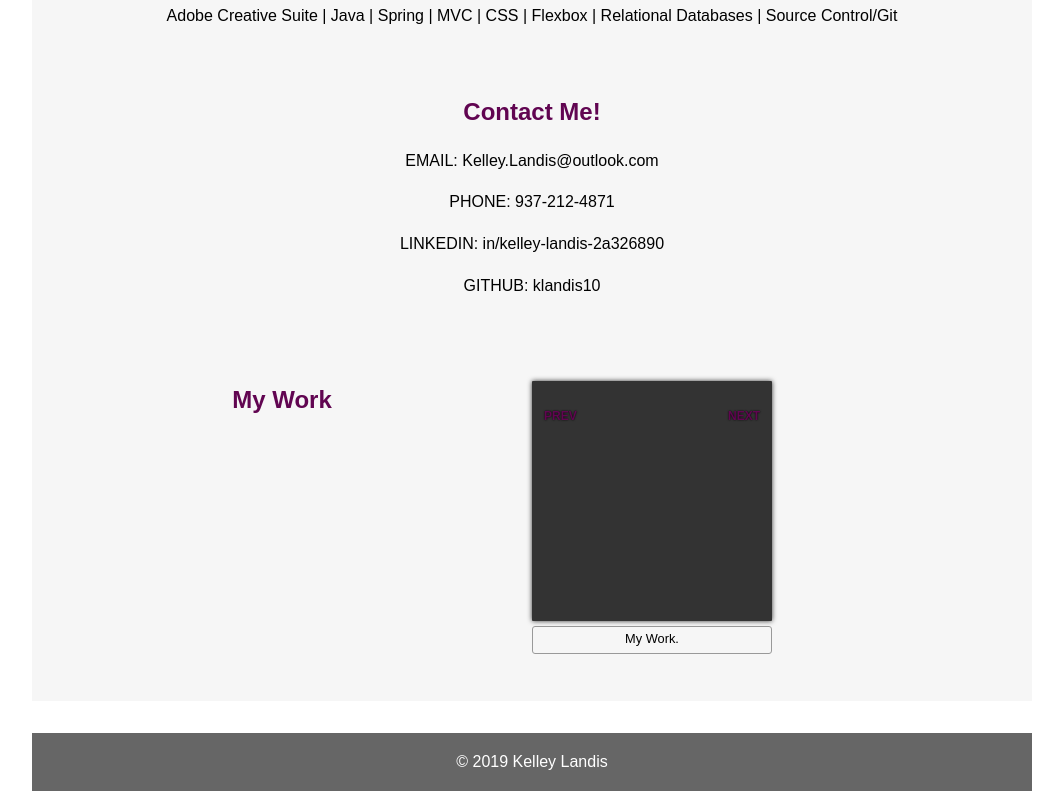
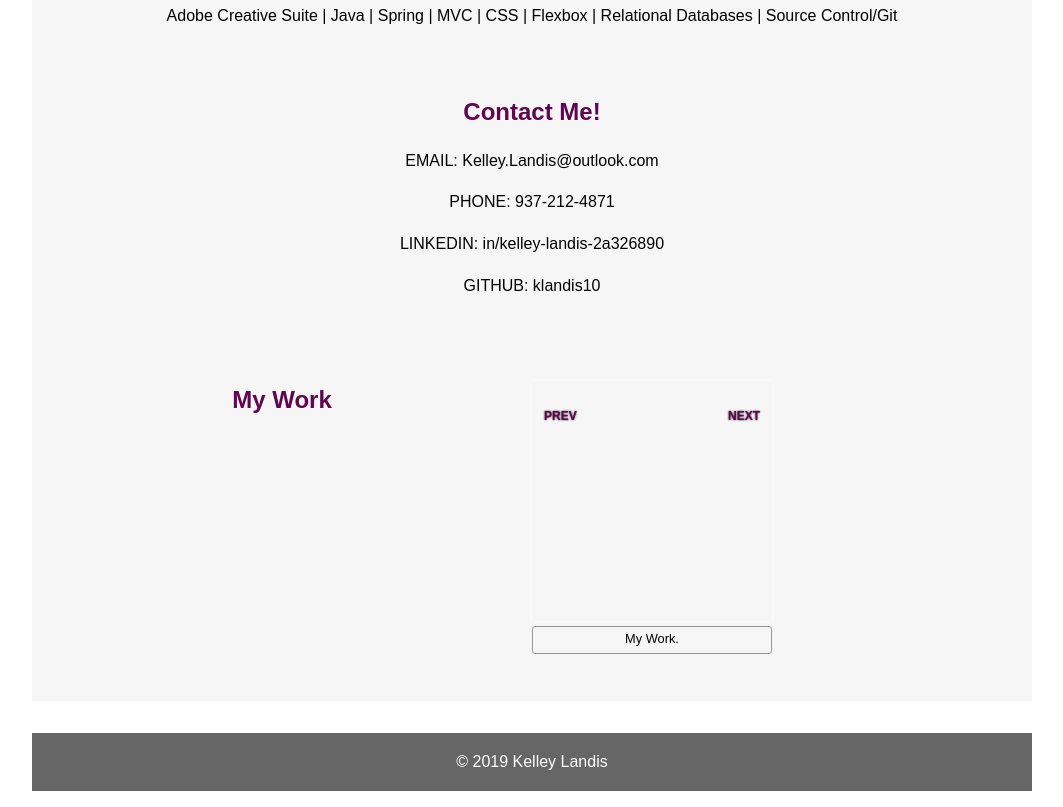
Before and after one commit to klandis10/klandis10.github.io, a plain HTML site: page index.html in a window 1280 px wide. Shown: the part 758-1565 px from the top of the page, without its empty margins (108-1171 px from the left). Drawn offline with Linux system fonts and the light colour scheme.

Commit message:
Still not working correctly

```diff
--- a/style.css
+++ b/style.css
@@ -48,7 +48,7 @@ header span {
 img.left {float: left;}
 
 Nav {
-    color: #999;
+    color: #fff;
     display: flex;
     align-items: column;
     z-index: 2;
@@ -61,14 +61,14 @@ Nav {
 
 
     }
-    Nav__Items{
+Nav__Items{
         display:none;
 
     }
-    Nav__ToggleShow{
+Nav__ToggleShow{
       display: flex;
     }
-    Nav__Link-toggle {
+Nav__Link-toggle {
         display:flex;
       align-self: flex-end;
       display: initial;
@@ -118,9 +118,9 @@ section ul {
 
 
   #slider-frame {
-    border: 1px solid var(--lavlt);
+    border: 1px #000;
     border-radius: 1px;
-    box-shadow: 0 0 5px #333;
+    box-shadow: 0 0 5px #fff;
     position: relative;
   }
 
@@ -158,7 +158,7 @@ section ul {
   }
 
   #slider-frame {
-    background: #333;
+    background: #F6F6F6;
     background-repeat: no-repeat;
     background-position: center;
     background-size: cover;
@@ -192,7 +192,7 @@ section ul {
     position:fixed;
     top:0;
     left:0;
-    background-color: #333333;
+    background-color: none;
   }
   #backdrop.open{
     display: block;
```
